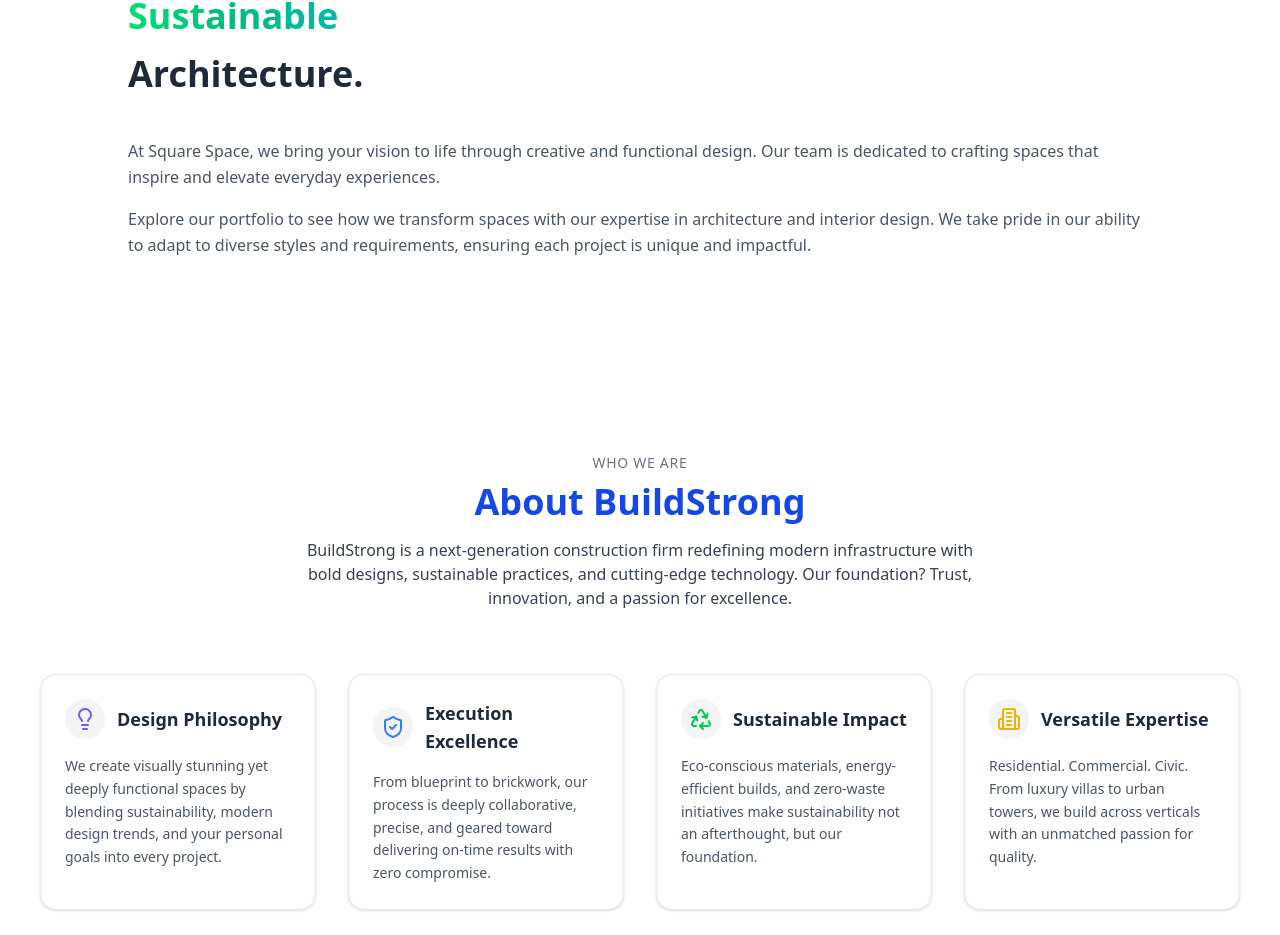
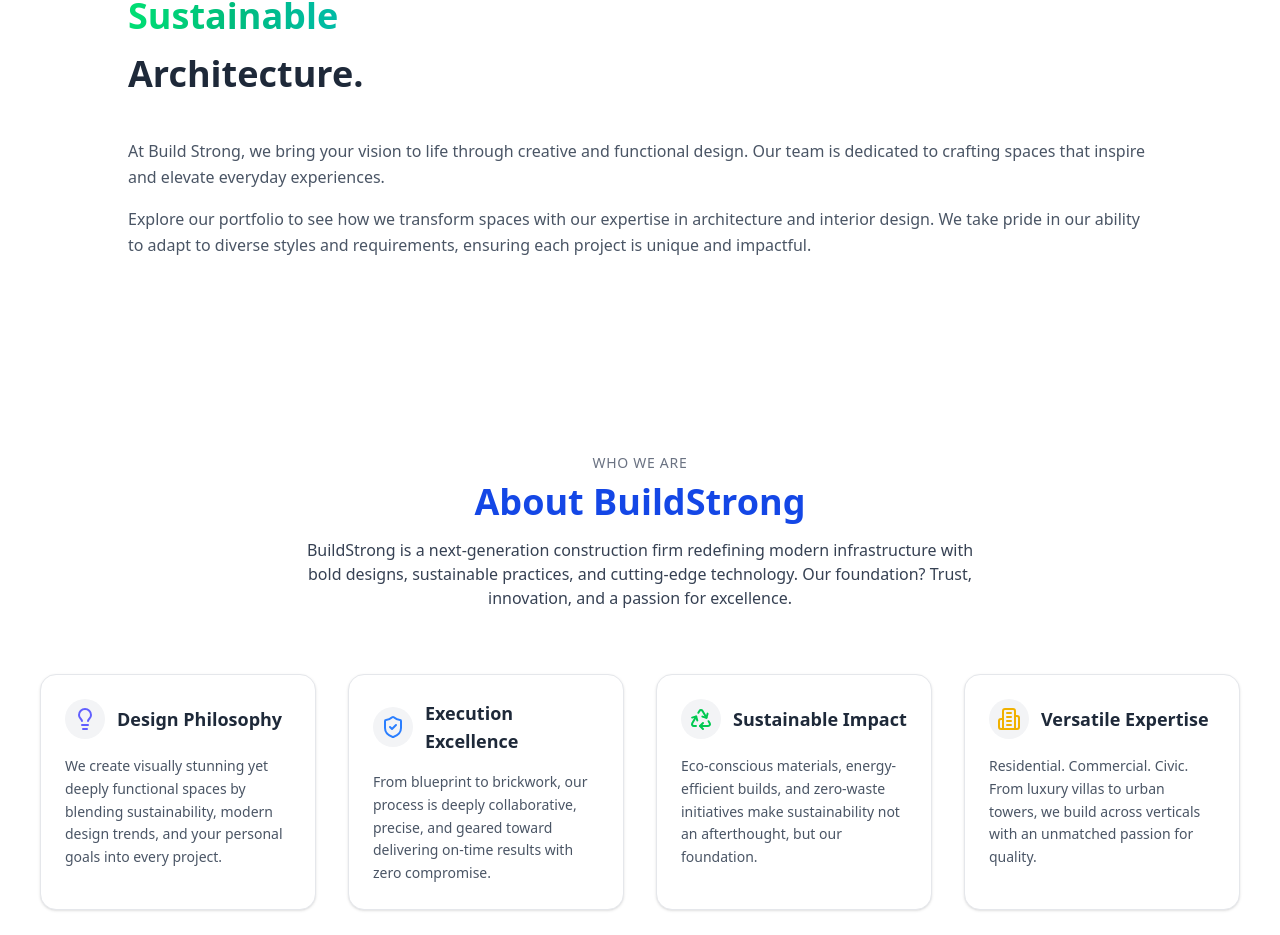
Before and after one commit to Zayed022/BuildStrong, a React (Vite) app in the folder frontend/: page / in a window 1280 px wide. Shown: the part 1105-2040 px from the top of the page. Built offline with nearby package versions, Linux system fonts and the light colour scheme.

Commit message:
Fix some bugs

```diff
--- a/frontend/src/components/WeOffer.jsx
+++ b/frontend/src/components/WeOffer.jsx
@@ -89,7 +89,7 @@ const WeOffer = () => {
           viewport={{ once: true }}
           transition={{ delay: 0.7 }}
         >
-          At Square Space, we bring your vision to life through creative and functional design. Our team is dedicated to crafting spaces that inspire and elevate everyday experiences.
+          At Build Strong, we bring your vision to life through creative and functional design. Our team is dedicated to crafting spaces that inspire and elevate everyday experiences.
         </motion.p>
 
         <motion.p
```
